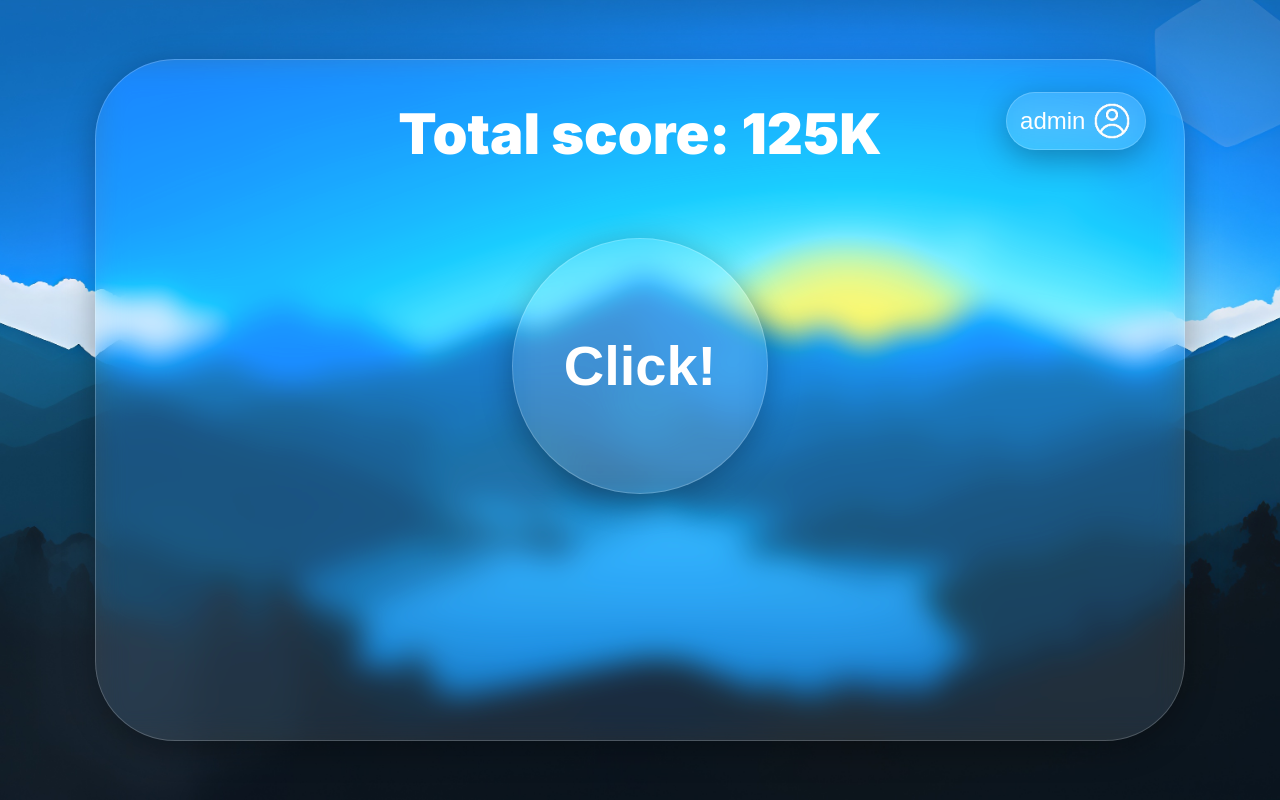
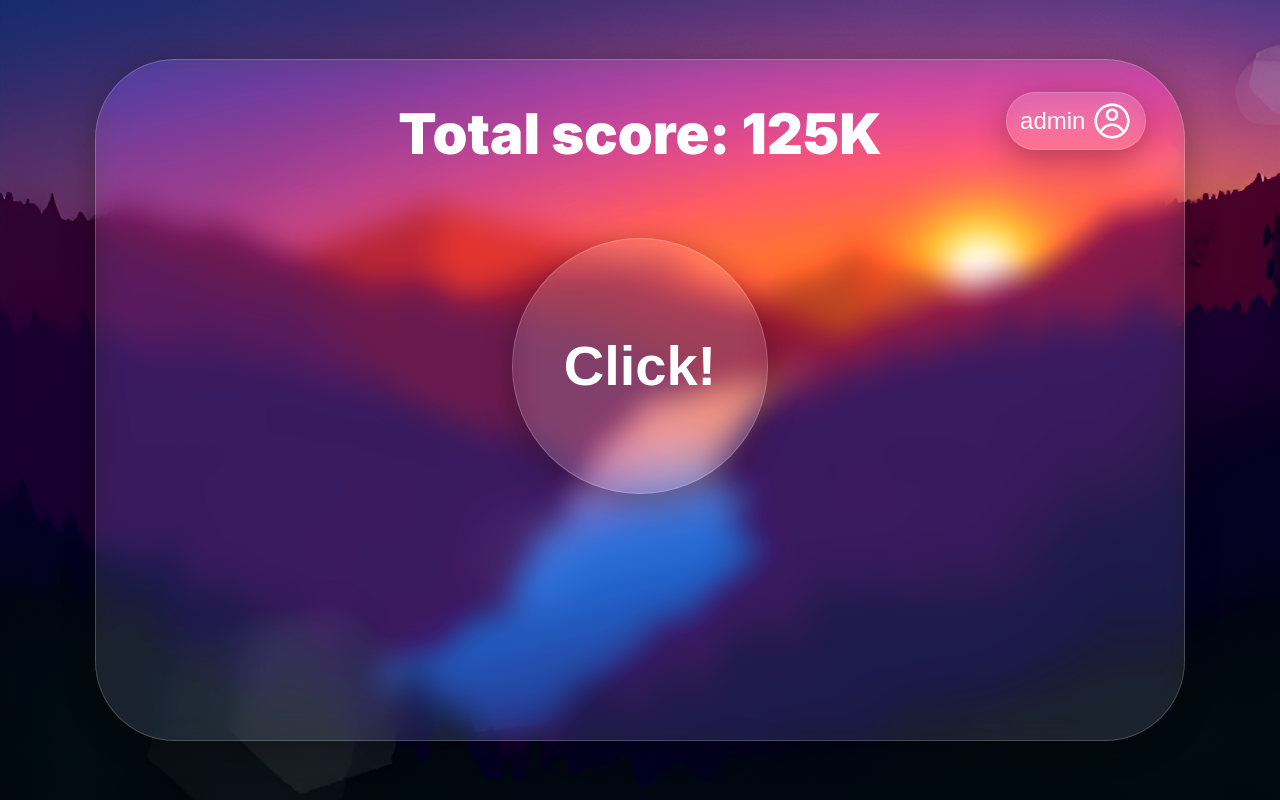
Before and after one commit to fyzov/clicker, a Flask app: page / in a window 1280 px wide. Run offline with Flask 3, Linux system fonts and the light colour scheme.

Commit message:
Replacing the images with higher quality ones and adding a second version of the back one

```diff
--- a/source/static/style/index.css
+++ b/source/static/style/index.css
@@ -8,7 +8,7 @@ body {
     align-items: center;
     justify-content: center;
 
-    background: url("../images/background.png") center/cover fixed no-repeat;
+    background: url("../images/background2.png") center/cover fixed no-repeat;
     color: white;
     font-family: "Inter", sans-serif;
     text-align: center;
--- a/source/templates/index.html
+++ b/source/templates/index.html
@@ -5,7 +5,7 @@
     <meta charset="UTF-8">
     <meta name="viewport" content="width=device-width, initial-scale=1.0">
     <link rel="stylesheet" href="../static/style/index.css">
-    <link rel="icon" href="../static/images/icon.png">
+    <link rel="icon" href="../static/images/favicon.png">
     <title>Clicker</title>
 </head>
 
@@ -13,7 +13,9 @@
     <div id="container" class="blur">
         <button id="account" class="blur">
             {{ username }}
-            <img src="../static/images/account.png"></button>
+            <img src="../static/images/account.png">
+        </button>
+
         <div id="content">
             <h1>Total score: {{ score }}</h1>
             <button class="blur">Click!</button>
```
Also changed, not shown: source/static/images/account.png, source/static/images/background2.png (added), source/static/images/favicon.png (added), source/static/images/icon.png (deleted), source/static/images/settings.png (deleted).
